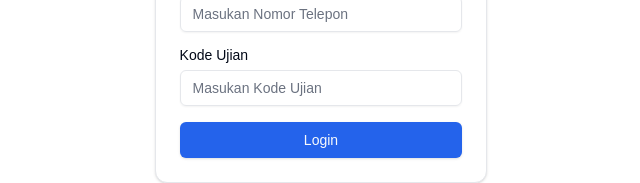
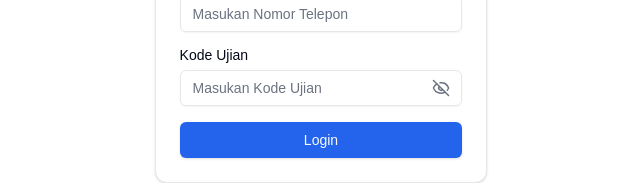
Before and after one commit to BryanLauw/rin-tryout-main, a Next.js app: page /login in a window 1280 px wide. Shown: the part 412-595 px from the top of the page, without its empty margins (319-959 px from the left). Built offline with nearby package versions, Linux system fonts and the light colour scheme.

Commit message:
toggle visibility kode ujian

```diff
--- a/app/login/LoginForm.tsx
+++ b/app/login/LoginForm.tsx
@@ -12,9 +12,10 @@
 import { Label } from "@/components/ui/label";
 import { useRouter } from "next/navigation";
 import { getFormData } from "@/lib/getFormData";
-import { FormEvent } from "react";
+import { FormEvent, useState } from "react";
 import { useLoading } from "@/context/LoadingContext";
 import { login } from "@/be/action/user";
+import { Eye, EyeOff } from "lucide-react";
 
 export function LoginForm() {
   const router = useRouter();
@@ -38,6 +39,8 @@
       setLoading(false)
     }
   }
+
+  const [showPassword, setShowPassword] = useState(false);
 
   return (
     <Card className="mx-auto max-w-sm">
@@ -69,15 +72,25 @@
               />
             </div>
             <div className="grid gap-2">
-              <div className="flex items-center">
-                <Label>Kode Ujian</Label>
+              <Label>Kode Ujian</Label>
+
+              <div className="relative">
+                <Input
+                  name="kode_ujian"
+                  type={showPassword ? "text" : "password"}
+                  placeholder="Masukan Kode Ujian"
+                  required
+                  className="pr-10"
+                />
+
+                <button
+                  type="button"
+                  onClick={() => setShowPassword(!showPassword)}
+                  className="absolute right-3 top-1/2 -translate-y-1/2 text-muted-foreground"
+                >
+                  {showPassword ? <Eye size={18} /> : <EyeOff size={18} />}
+                </button>
               </div>
-              <Input
-                name="kode_ujian"
-                type="password"
-                placeholder="Masukan Kode Ujian"
-                required
-              />
             </div>
             <Button type="submit" className="w-full">
               Login
```
